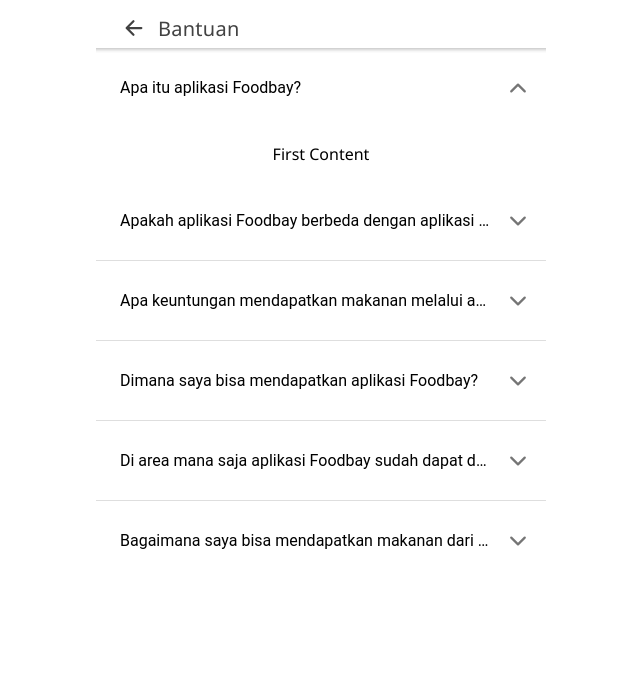
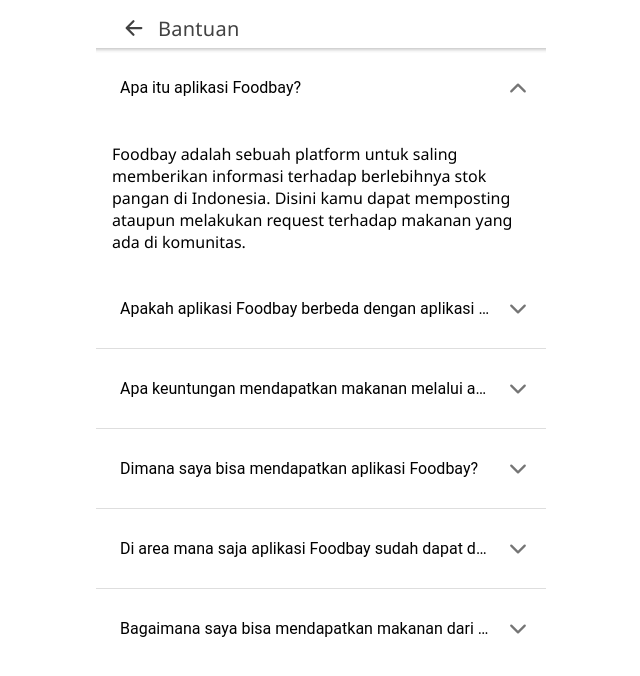
Before and after one commit to joshuanatanielnm/foodbay, a React (Create React App) app: page /help in a window 1280 px wide. Both pictures are taken after a click on the element "Apa itu aplikasi Foodbay?". Shown: the top 676 px of the page, without its empty margins (319-959 px from the left). Built offline with nearby package versions, Linux system fonts and the light colour scheme; no server answers.

Commit message:
feat: update bantuan content

```diff
--- a/src/pages/Bantuan.tsx
+++ b/src/pages/Bantuan.tsx
@@ -40,8 +40,15 @@
                 Apa itu aplikasi Foodbay?
               </IonLabel>
             </IonItem>
-            <div className="ion-padding" slot="content">
-              First Content
+            <div
+              className="ion-padding"
+              slot="content"
+              style={{ textAlign: "left" }}
+            >
+              Foodbay adalah sebuah platform untuk saling memberikan informasi
+              terhadap berlebihnya stok pangan di Indonesia. Disini kamu dapat
+              memposting ataupun melakukan request terhadap makanan yang ada di
+              komunitas.
             </div>
           </IonAccordion>
           <IonAccordion value="second">
@@ -57,8 +64,15 @@
                 makanan lainnya?
               </IonLabel>
             </IonItem>
-            <div className="ion-padding" slot="content">
-              Second Content
+            <div
+              className="ion-padding"
+              slot="content"
+              style={{ textAlign: "left" }}
+            >
+              Foodbay berbeda dengan aplikasi pemesanan makanan pada umumnya
+              karena disini kamu dapat memberikan ataupun mengajukan makanan
+              yang telah disediakan oleh orang lain secara gratis di dalam
+              forum.
             </div>
           </IonAccordion>
           <IonAccordion value="third">
@@ -73,8 +87,14 @@
                 Apa keuntungan mendapatkan makanan melalui aplikasi Foodbay?
               </IonLabel>
             </IonItem>
-            <div className="ion-padding" slot="content">
-              Third Content
+            <div
+              className="ion-padding"
+              slot="content"
+              style={{ textAlign: "left" }}
+            >
+              Dengan melakukan pemesanan makanan melalui aplikasi Foodbay, kamu
+              turut membantu dalam meminimalisir bertambahnya tingkat foodwaste
+              di Indonesia, bahkan di Dunia.
             </div>
           </IonAccordion>
           <IonAccordion value="fourth">
@@ -89,8 +109,14 @@
                 Dimana saya bisa mendapatkan aplikasi Foodbay?
               </IonLabel>
             </IonItem>
-            <div className="ion-padding" slot="content">
-              Third Content
+            <div
+              className="ion-padding"
+              slot="content"
+              style={{ textAlign: "left" }}
+            >
+              Untuk saat ini Foodbay dapat diunduh melalui link yang telah
+              diberikan oleh pihak Foodbay, tetapi dalam waktu dekat kamu dapat
+              menjumpai Foodbay di Appstore maupun Playstore.
             </div>
           </IonAccordion>
           <IonAccordion value="fifth">
@@ -105,8 +131,14 @@
                 Di area mana saja aplikasi Foodbay sudah dapat digunakan?
               </IonLabel>
             </IonItem>
-            <div className="ion-padding" slot="content">
-              Third Content
+            <div
+              className="ion-padding"
+              slot="content"
+              style={{ textAlign: "left" }}
+            >
+              Foodbay dapat diakses di seluruh bagian negara Indonesia. Dan kami
+              tidak menutup kemungkinan untuk dapat berkembang di negara lain
+              demi turut memberikan kebaikan.
             </div>
           </IonAccordion>
           <IonAccordion value="sixth">
@@ -121,8 +153,15 @@
                 Bagaimana saya bisa mendapatkan makanan dari aplikasi Foodbay?
               </IonLabel>
             </IonItem>
-            <div className="ion-padding" slot="content">
-              Third Content
+            <div
+              className="ion-padding"
+              slot="content"
+              style={{ textAlign: "left" }}
+            >
+              Kamu dapat mendapatkan makanan dari aplikasi Foodbay melalui
+              postingan yang telah dibuat oleh komunitas kami. Dengan cara
+              menghubungi pihak pemosting untuk mengajukan makanan yang ingin
+              didapatkan.
             </div>
           </IonAccordion>
         </IonAccordionGroup>
```
